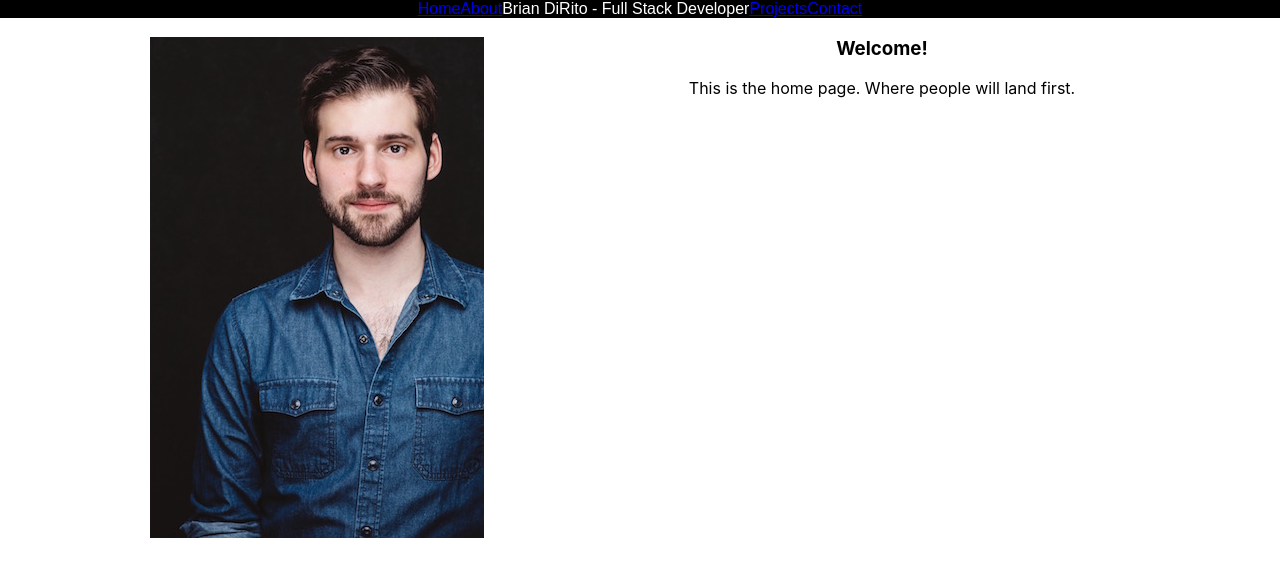
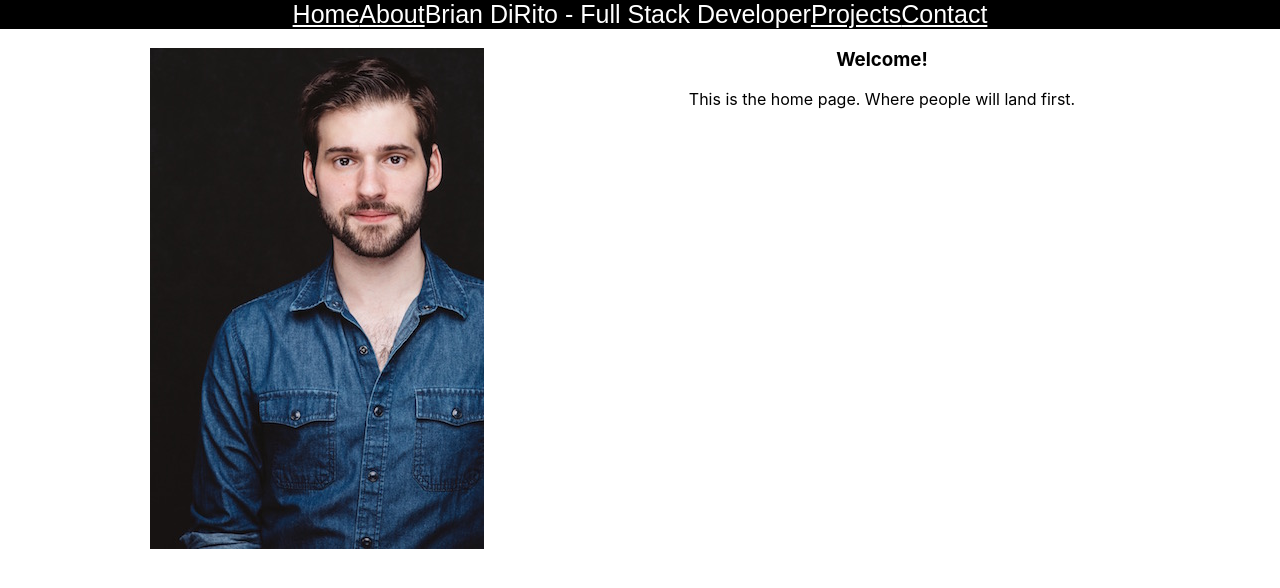
Before and after one commit to Bcdirito/github.bcdirito.io, a React (Create React App) app: page / in a window 1280 px wide. Shown: the top 588 px of the page. Built offline with nearby package versions, Linux system fonts and the light colour scheme.

Commit message:
styled navbar

```diff
--- a/src/App.css
+++ b/src/App.css
@@ -13,4 +13,16 @@
   background-color: black;
   color: white;
   text-align: center;
+  font-size: 25px;
 }
+
+
+.header a:link, a:visited {
+  background-color: black;
+  color: white;
+}
+
+.header a:hover {
+  background-color: white;
+  color: black;
+}
--- a/src/components/Navbar.js
+++ b/src/components/Navbar.js
@@ -5,11 +5,11 @@ export default class NavBar extends Component {
   render() {
     return (
       <div className="header">
-        <NavLink exact to="/">Home</NavLink>
-        <NavLink exact to="/about">About</NavLink>
+        <NavLink exact to="/" className="leftLink">Home</NavLink>
+        <NavLink exact to="/about" className="leftLink">About</NavLink>
         Brian DiRito - Full Stack Developer
-        <NavLink exact to="/projects">Projects</NavLink>
-        <NavLink exact to="/contact">Contact</NavLink>
+        <NavLink exact to="/projects" className="rightLink">Projects</NavLink>
+        <NavLink exact to="/contact" className="rightLink">Contact</NavLink>
       </div>
     )
   }
```
